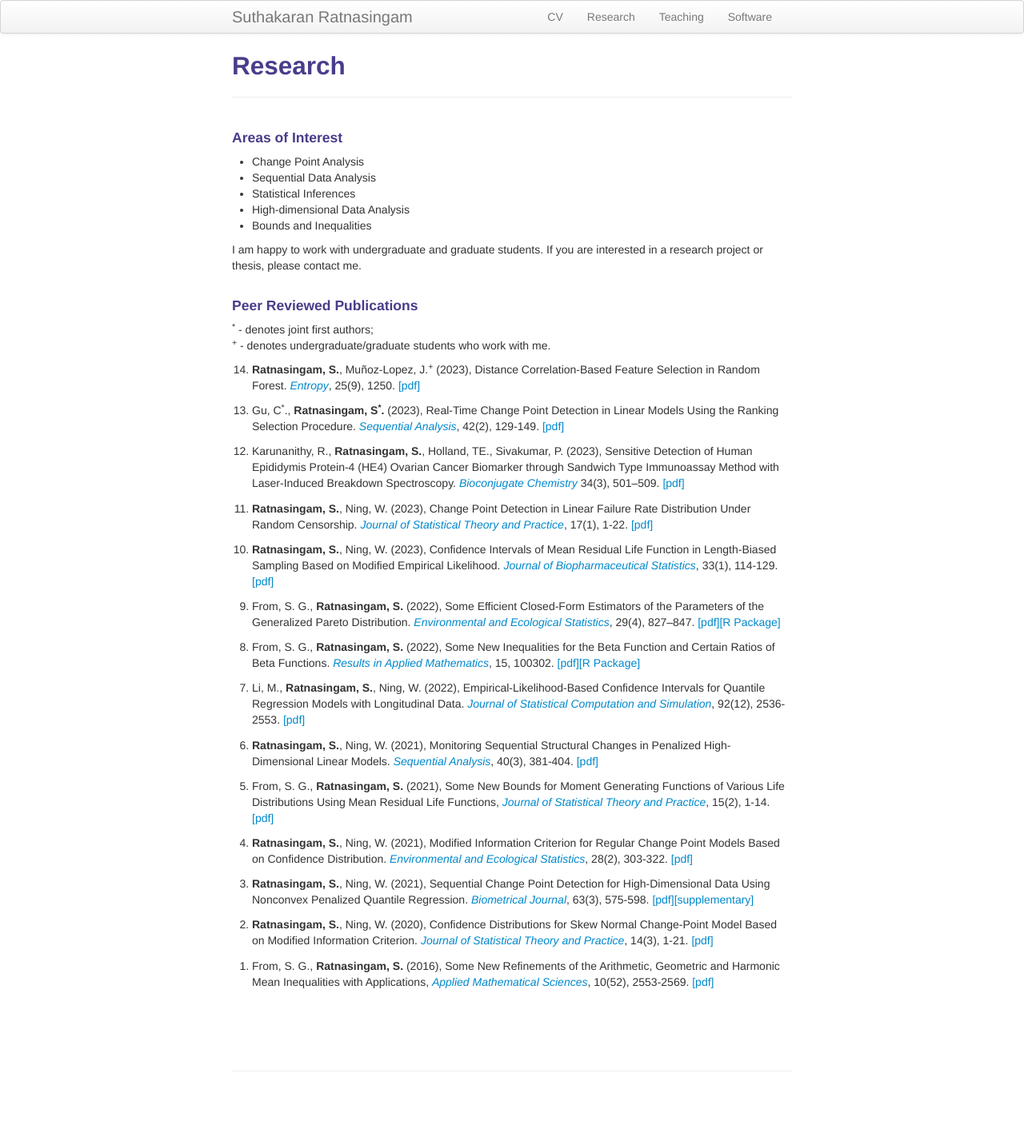
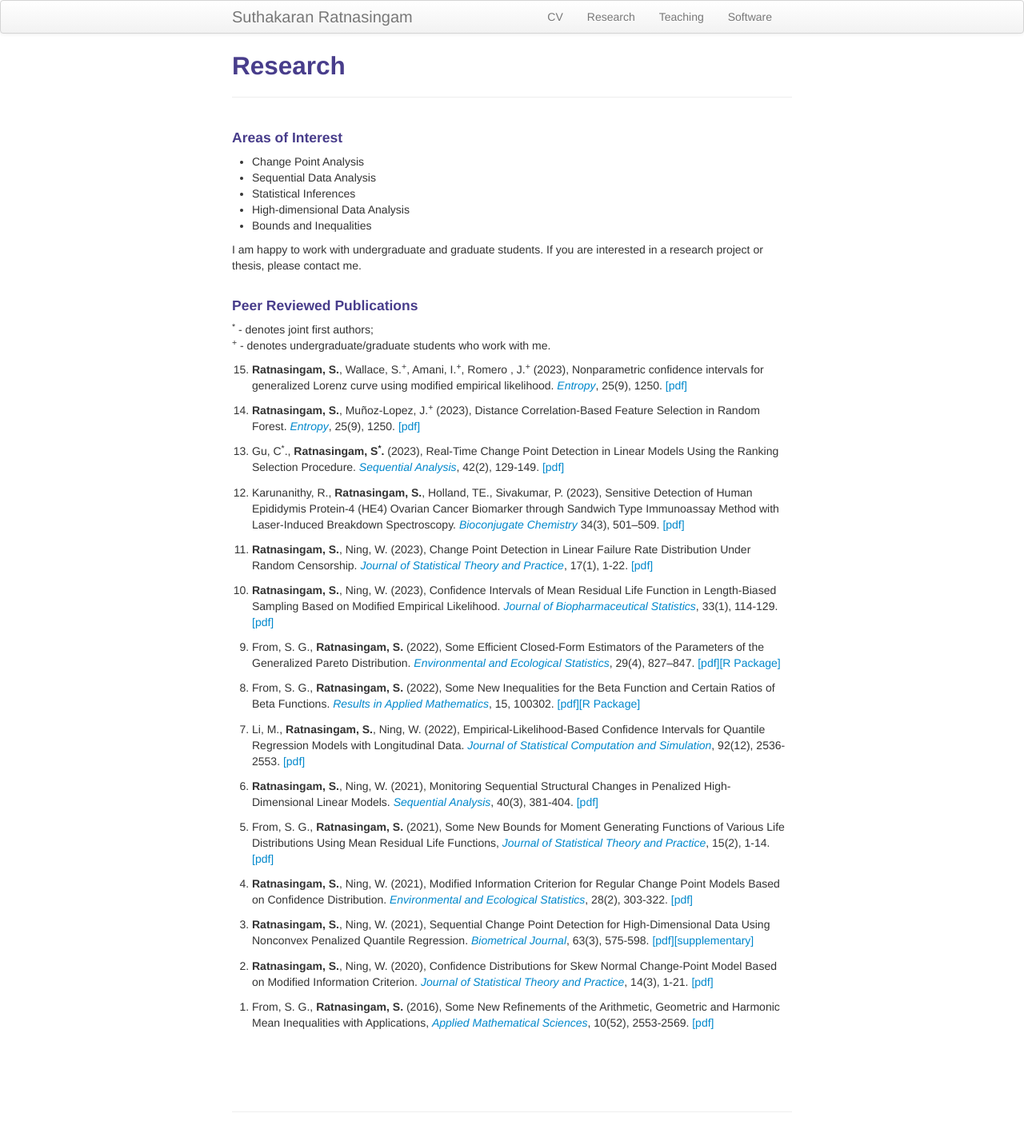
Before and after one commit to suthakaranr/suthakaranr.github.io, a Jekyll site: the page built from pages/Research.md, in a window 1280 px wide. Shown: the whole page at 80% size. Built offline with Jekyll 4.4.1, drawn with Linux system fonts in a browser that asks for light colours; before the commit the page ends 1371 px from its top, so only the background shows below that.

Commit message:
Update Research.md

```diff
--- a/pages/Research.md
+++ b/pages/Research.md
@@ -27,6 +27,8 @@ I am happy to work with undergraduate and graduate students. If you are interest
 <div style="line-height:80%;">
 
 <ol>
+
+   <li value="15"> <b>Ratnasingam, S.</b>, Wallace, S.<sup>+</sup>, Amani, I.<sup>+</sup>, Romero , J.<sup>+</sup> (2023), Nonparametric confidence intervals for generalized Lorenz curve using modified empirical likelihood. <a style="text-decoration:none" href="https://doi.org/10.1007/s00180-023-01431-8" target="_blank" rel="noopener noreferrer"><i>Entropy</i></a>, 25(9), 1250. <a style="text-decoration:none" href="../assets/2023SRSIJ.pdf" target="_blank" rel="noopener noreferrer">[pdf]</a> </li> <br>
 
    <li value="14"> <b>Ratnasingam, S.</b>, Muñoz-Lopez, J.<sup>+</sup> (2023), Distance Correlation-Based Feature Selection in Random Forest. <a style="text-decoration:none" href="https://www.ncbi.nlm.nih.gov/pmc/articles/PMC10528294/" target="_blank" rel="noopener noreferrer"><i>Entropy</i></a>, 25(9), 1250. <a style="text-decoration:none" href="../assets/2023SJEN.pdf" target="_blank" rel="noopener noreferrer">[pdf]</a> </li> <br>
 
```
